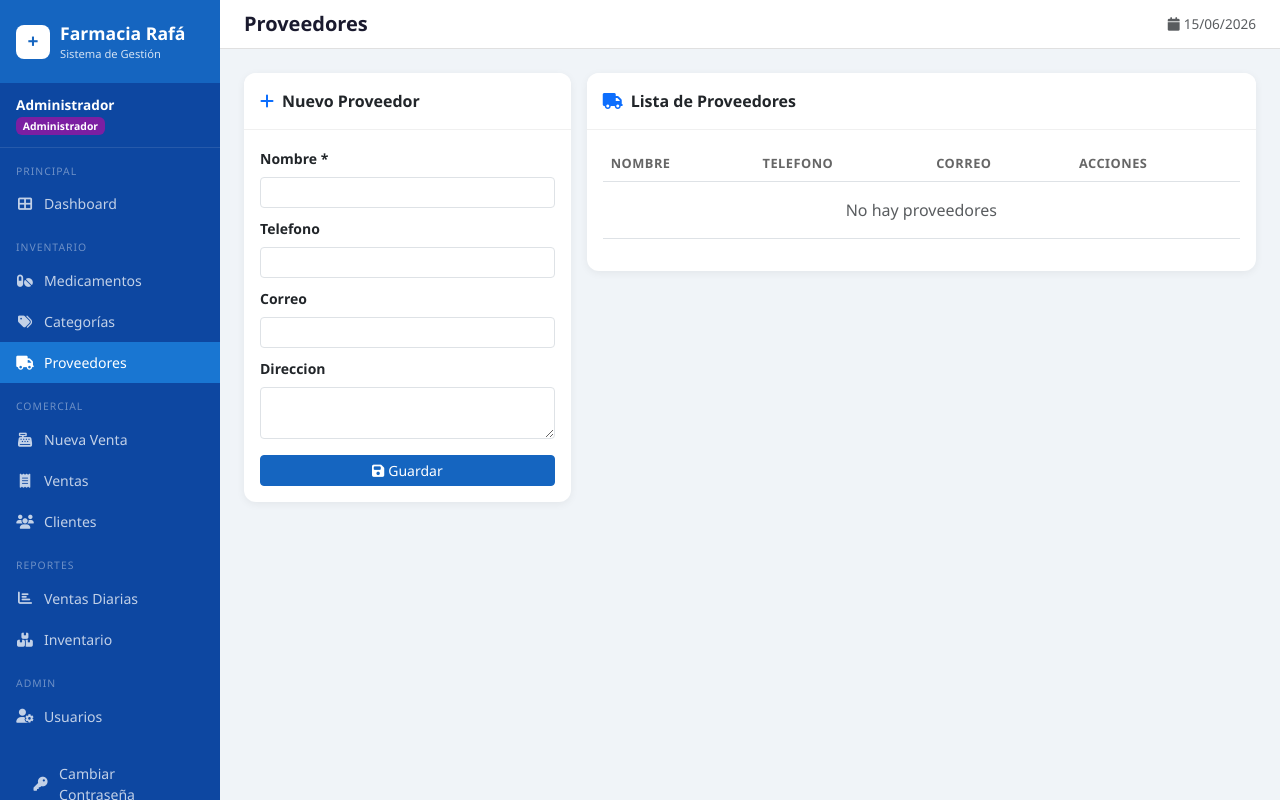
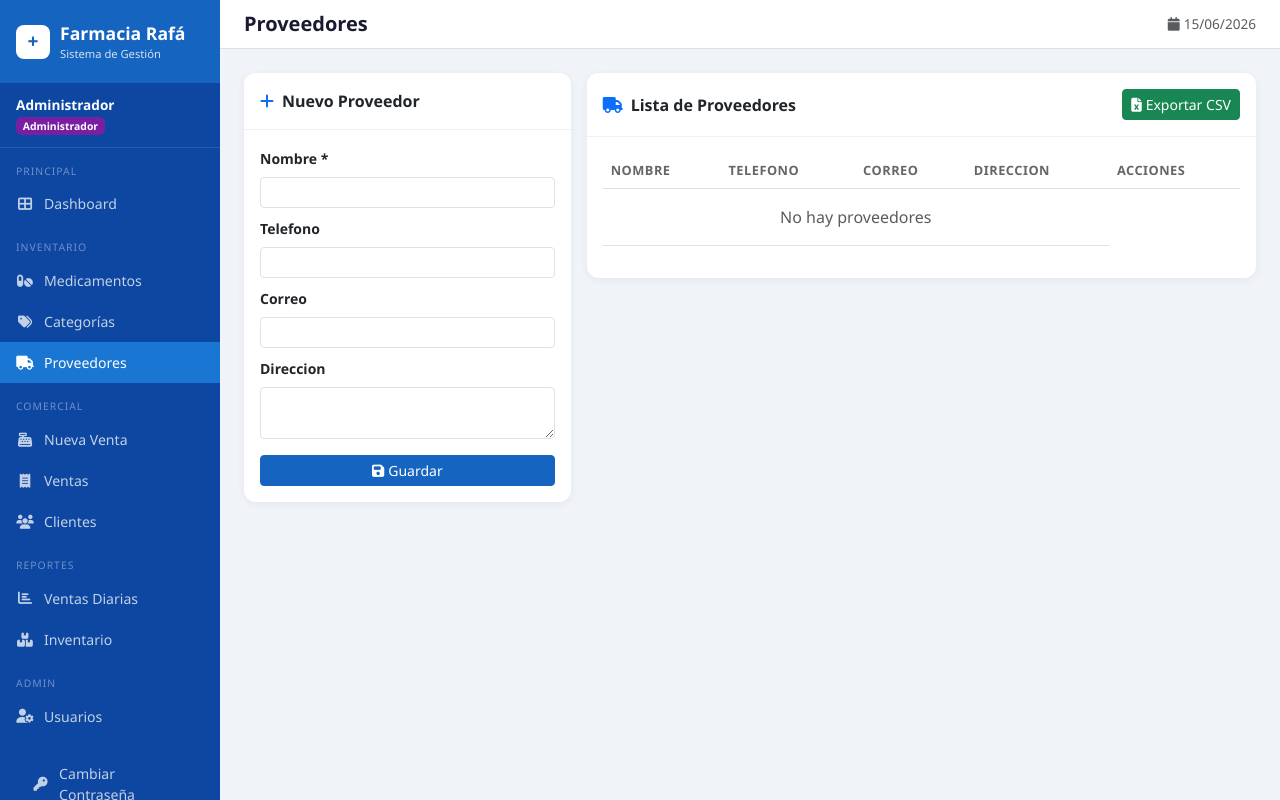
Before and after one commit to sistemacom40-byte/sistema.farmacia.rafa, a Flask app: page /proveedores in a window 1280 px wide. Run offline with Flask 3, Linux system fonts and the light colour scheme; a user stored in the database is signed in; data that the repository does not hold is empty.

Commit message:
Add export button and address column to providers table

```diff
--- a/Farmacia-rafa/templates/proveedores.html
+++ b/Farmacia-rafa/templates/proveedores.html
@@ -32,16 +32,22 @@
   </div>
   <div class="col-md-8">
     <div class="card">
-      <div class="card-header p-3"><i class="fas fa-truck me-2 text-primary"></i>Lista de Proveedores</div>
+      <div class="card-header p-3 d-flex justify-content-between align-items-center">
+        <span><i class="fas fa-truck me-2 text-primary"></i>Lista de Proveedores</span>
+        <a href="{{ url_for('exportar_proveedores_excel') }}" class="btn btn-success btn-sm">
+          <i class="fas fa-file-excel me-1"></i>Exportar CSV
+        </a>
+      </div>
       <div class="card-body">
         <table class="table align-middle">
-          <thead><tr><th>Nombre</th><th>Telefono</th><th>Correo</th><th>Acciones</th></tr></thead>
+          <thead><tr><th>Nombre</th><th>Telefono</th><th>Correo</th><th>Direccion</th><th>Acciones</th></tr></thead>
           <tbody>
             {% for p in provs %}
             <tr>
               <td><strong>{{ p.nombre }}</strong></td>
               <td>{{ p.telefono or '-' }}</td>
               <td>{{ p.correo or '-' }}</td>
+              <td>{{ p.direccion or '-' }}</td>
               <td>
                 <button class="btn btn-sm btn-outline-primary me-1"
                         onclick="editarProv({{ p.id }}, '{{ p.nombre }}', '{{ p.telefono or '' }}', '{{ p.correo or '' }}', '{{ p.direccion or '' }}')">
```
